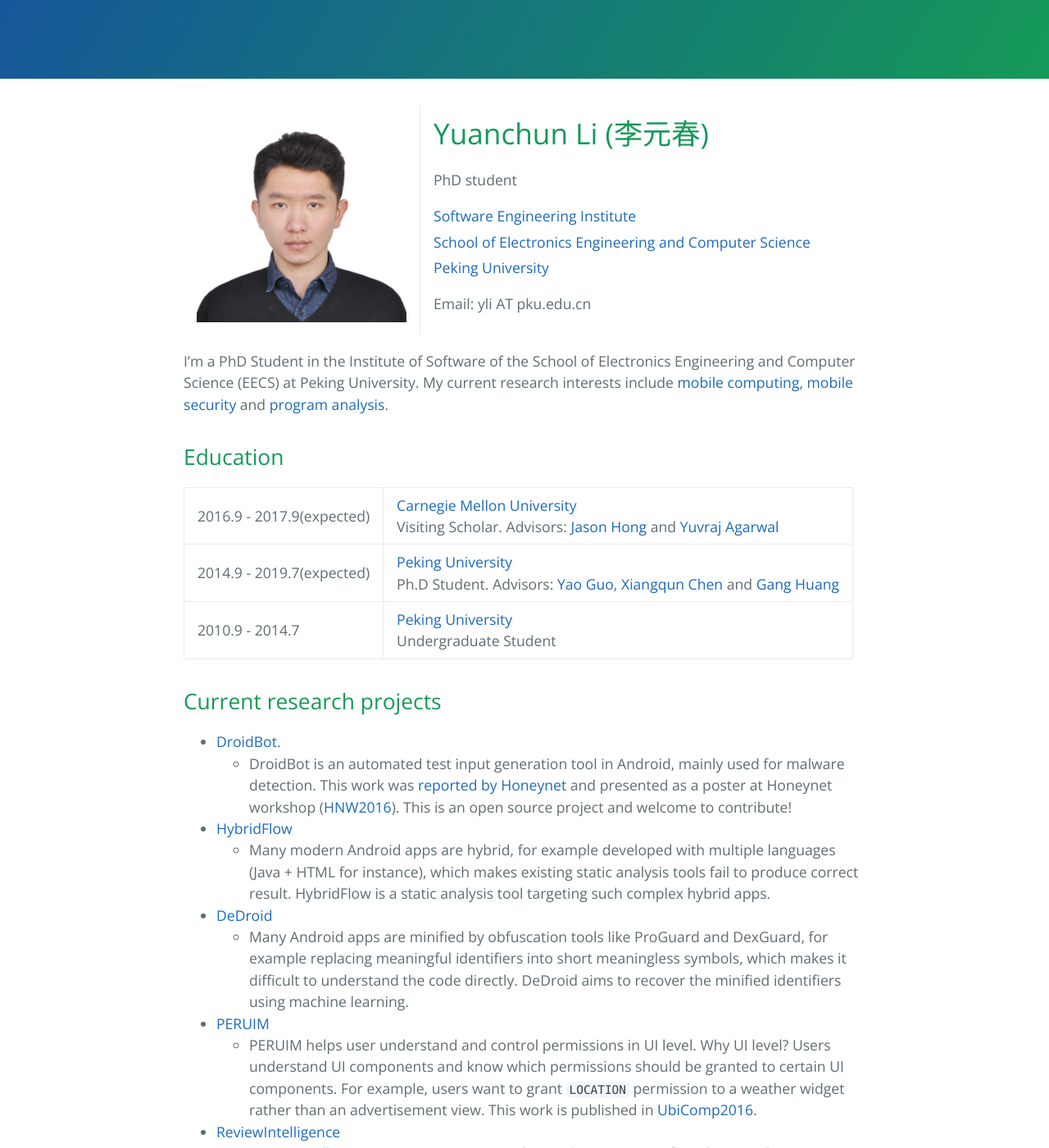
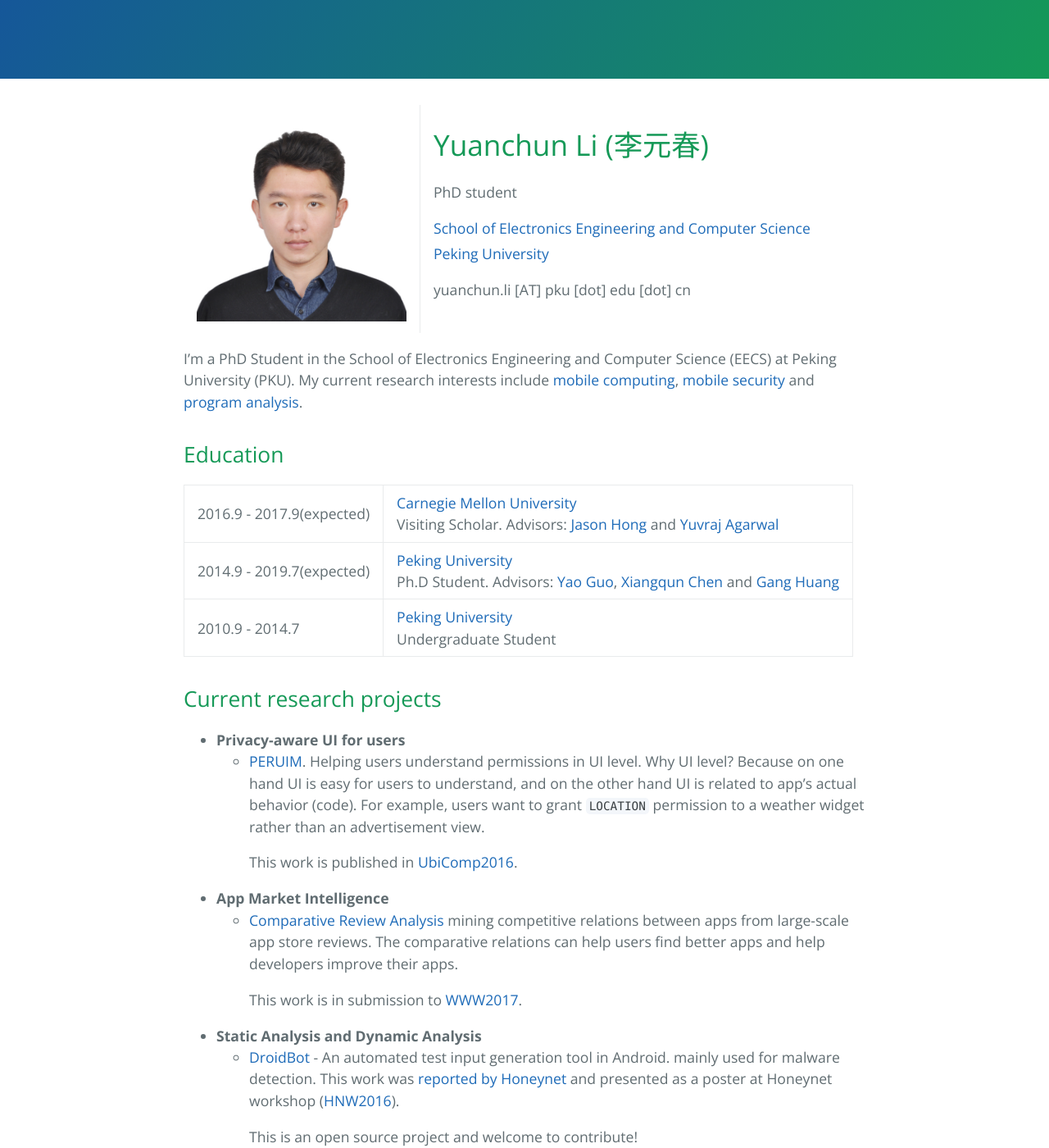
Before and after one commit to yuanchun-li/yuanchun-li.github.io, a Jekyll site: the page built from index.md, in a window 1280 px wide and 1400 px high. Shown: the whole window at 82% size. Built offline with Jekyll 4.4.1, drawn with Linux system fonts in a browser that asks for light colours; some of the changed text lies outside the part shown.

Commit message:
move some item to past projects

```diff
--- a/_layouts/default.html
+++ b/_layouts/default.html
@@ -22,8 +22,9 @@
       {{content}}
 
       <footer class="site-footer">
-        <span class="site-footer-owner">This page is maintained by Yuanchun (mailto: yli AT pku.edu.cn).</span><span class="site-footer-owner"><a href="https://github.com/ylimit/droidbot">DroidBot</a> is maintained by <a href="https://github.com/ylimit">ylimit</a>.</span>
-
+        <span class="site-footer-owner">This page is maintained by Yuanchun Li.</span>
+        <span class="site-footer-owner">Homepage:  <a href="http://ylimit.github.io">ylimit.github.io</a></span>
+        <span class="site-footer-owner">Mirror inside GFW:  <a href="http://www.sei.pku.edu.cn/~liyc14">www.sei.pku.edu.cn/~liyc14</a></span>
         <span class="site-footer-credits">This page was generated using <a href="https://help.github.com/articles/using-jekyll-with-pages/">Jekyll with GitHub Pages</a> and the <a href="https://github.com/jasonlong/cayman-theme">Cayman theme</a> by <a href="https://twitter.com/jasonlong">Jason Long</a>.</span>
       </footer>
 
--- a/_layouts/homepage.html
+++ b/_layouts/homepage.html
@@ -22,8 +22,9 @@
       {{content}}
 
       <footer class="site-footer">
-        <span class="site-footer-owner">This page is maintained by Yuanchun (email: yli AT pku.edu.cn).</span>
-
+        <span class="site-footer-owner">This page is maintained by Yuanchun Li.</span>
+        <span class="site-footer-owner">Homepage:  <a href="http://ylimit.github.io">ylimit.github.io</a></span>
+        <span class="site-footer-owner">Mirror inside GFW:  <a href="http://www.sei.pku.edu.cn/~liyc14">www.sei.pku.edu.cn/~liyc14</a></span>
         <span class="site-footer-credits">This page was generated using <a href="https://help.github.com/articles/using-jekyll-with-pages/">Jekyll with GitHub Pages</a> and the <a href="https://github.com/jasonlong/cayman-theme">Cayman theme</a> by <a href="https://twitter.com/jasonlong">Jason Long</a>.</span>
       </footer>
 
--- a/index.md
+++ b/index.md
@@ -10,17 +10,16 @@
   <td>
     <h1>Yuanchun Li (李元春)</h1>
     <p>PhD student</p>
-    <p class="margin-small"><a href="http://www.sei.pku.edu.cn/">Software Engineering Institute</a></p>
     <p class="margin-small"><a href="http://eecs.pku.edu.cn/">School of Electronics Engineering and Computer Science</a></p>
     <p class="margin-small"><a href="http://www.pku.edu.cn/">Peking University</a></p>
-    <p>Email: yli AT pku.edu.cn</p>
+    <p>yuanchun.li [AT] pku [dot] edu [dot] cn</p>
   </td>
 
 </tr>
 </tbody>
 </table>
 
-I'm a PhD Student in the Institute of Software of the School of Electronics Engineering and Computer Science (EECS) at Peking University.
+I'm a PhD Student in the School of Electronics Engineering and Computer Science (EECS) at Peking University (PKU).
 My current research interests include
 [mobile computing](https://en.wikipedia.org/wiki/Mobile_computing),
 [mobile security](https://en.wikipedia.org/wiki/Mobile_security) and
@@ -34,36 +33,27 @@
 
 ## Current research projects
 
-+ [DroidBot](https://github.com/ylimit/droidbot).
-    + DroidBot is an automated test input generation tool in Android, mainly used for malware detection.
++ **Privacy-aware UI for users**
+    + [PERUIM](https://github.com/ylimit/uiAnalysis). Helping users understand permissions in UI level.
+    Why UI level? Because on one hand UI is easy for users to understand, and on the other hand UI is related to app's actual behavior (code).
+    For example, users want to grant `LOCATION` permission to a weather widget rather than an advertisement view.
+
+        This work is published in [UbiComp2016](http://ubicomp.org/ubicomp2016/program/program.php).
+
++ **App Market Intelligence**
+    + [Comparative Review Analysis](https://github.com/ylimit/app-review-search)
+    mining competitive relations between apps from large-scale app store reviews.
+    The comparative relations can help users find better apps and help developers improve their apps.
+
+        This work is in submission to [WWW2017](http://www.www2017.com.au/).
+
++ **Static Analysis and Dynamic Analysis**
+    + [DroidBot](https://github.com/ylimit/droidbot) - An automated test input generation tool in Android.
+    mainly used for malware detection.
     This work was [reported by Honeynet](http://honeynet.org/node/1317) and
     presented as a poster at Honeynet workshop ([HNW2016](https://sanantonio2016.honeynet.org/)).
-    This is an open source project and welcome to contribute!
 
-+ [HybridFlow](https://github.com/ylimit/HybridFlow)
-    + Many modern Android apps are hybrid, for example developed with multiple languages (Java + HTML for instance),
-    which makes existing static analysis tools fail to produce correct result.
-    HybridFlow is a static analysis tool targeting such complex hybrid apps.
-
-+ [DeDroid](https://github.com/ylimit/DeDroid)
-    + Many Android apps are minified by obfuscation tools like ProGuard and DexGuard,
-    for example replacing meaningful identifiers into short meaningless symbols,
-    which makes it difficult to understand the code directly.
-    DeDroid aims to recover the minified identifiers using machine learning.
-
-+ [PERUIM](https://github.com/ylimit/uiAnalysis)
-    + PERUIM helps user understand and control permissions in UI level.
-    Why UI level? Users understand UI components and know which permissions should be granted to certain UI components.
-    For example, users want to grant `LOCATION` permission to a weather widget rather than an advertisement view.
-    This work is published in [UbiComp2016](http://ubicomp.org/ubicomp2016/program/program.php).
-
-+ [ReviewIntelligence](https://github.com/ylimit/app-review-search)
-    + ReviewIntelligence mines comparative relations between apps from large-scale app store reviews.
-    The comparative relations can help users find better apps and help developers improve their apps.
-
-## Past projects
-
-+ Fixing sensor-related energy bugs through automated sensing policy instrumentation. [ISLPED15]
+        This is an open source project and welcome to contribute!
 
 ## Publications
 
@@ -84,9 +74,7 @@
 * Introduction to Computer System. TA
     * Fall 2013, Fall 2014
 
-## List of Posts
-
-I'm interested in painting and writing, and here are some of my works.
+## Others
 
 {% for post in site.posts %}
 + [{{ post.title }}]({{ site.baseurl }}{{ post.url }}) {{ post.date | date_to_string }}
```
Also changed, not shown: _posts/2016-11-10-Past-projects.md (added, +29 -0 lines), _posts/2015-4-22-PAINTING-long-distance-love.md (line endings or trailing spaces).
